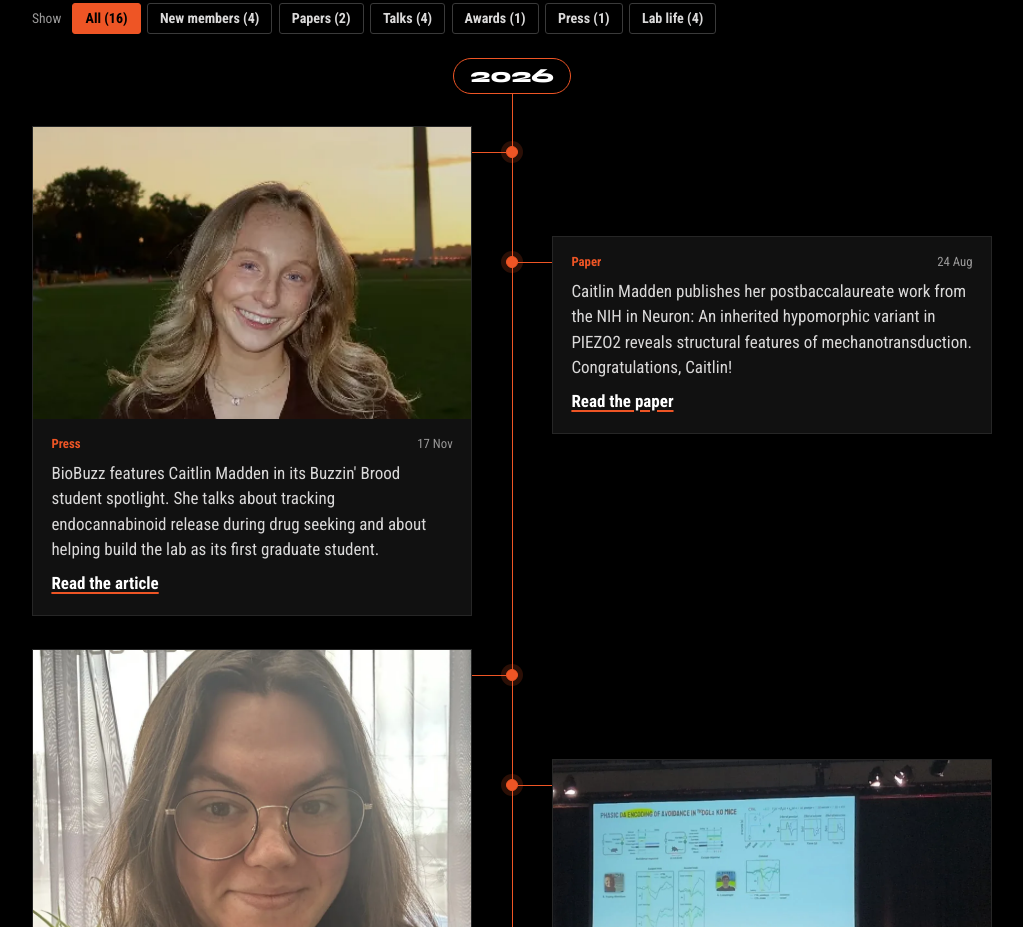
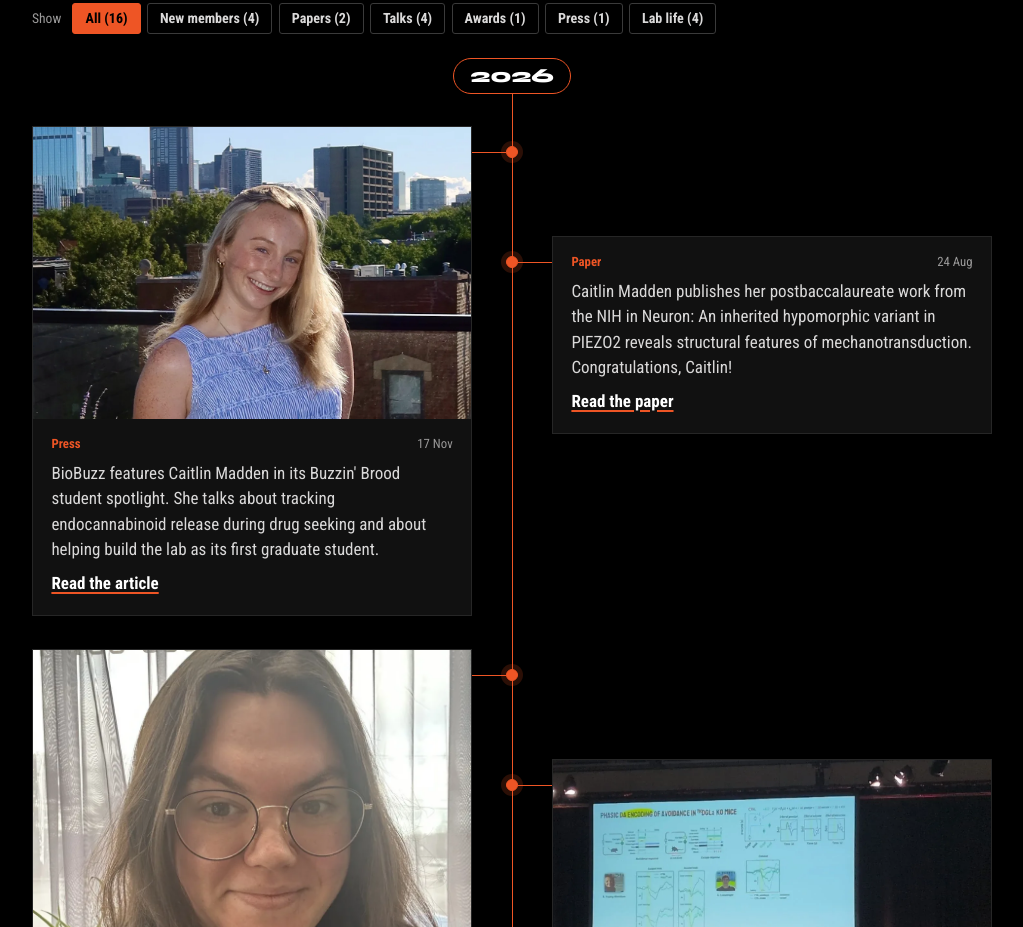
Before and after one commit to LujanLab/lujanlab.github.io, a plain HTML site: page news.html in a window 1280 px wide. Shown: the part 835-1762 px from the top of the page, without its empty margins (128-1151 px from the left). Drawn offline with Linux system fonts and the light colour scheme.

Commit message:
News: use the BioBuzz photo for Caitlin's spotlight
Co-Authored-By: Claude Opus 5.5 <noreply@anthropic.com>
Claude-Session: https://claude.ai/code/session_012qZf19dizAFsgZ2vGdupHe

```diff
--- a/news.html
+++ b/news.html
@@ -39,7 +39,7 @@
 </header>
 <section style="padding-top:2.5rem"><div class="wrap"><div class="filters news-filters" role="group" aria-label="Filter news"><span class="label">Show</span><button class="btn" type="button" data-nfilter="all" aria-pressed="true">All (16)</button><button class="btn" type="button" data-nfilter="member" aria-pressed="false">New members (4)</button><button class="btn" type="button" data-nfilter="paper" aria-pressed="false">Papers (2)</button><button class="btn" type="button" data-nfilter="talk" aria-pressed="false">Talks (4)</button><button class="btn" type="button" data-nfilter="award" aria-pressed="false">Awards (1)</button><button class="btn" type="button" data-nfilter="press" aria-pressed="false">Press (1)</button><button class="btn" type="button" data-nfilter="lab" aria-pressed="false">Lab life (4)</button></div><div class="timeline news-tl" data-timeline=".nyear, .nitem"><span class="tl-fill" aria-hidden="true"></span><ol class="news-list">
       <li class="nyear" style="view-transition-name:y2026"><h2>2026</h2></li>
-      <li class="nitem" data-kind="press" style="view-transition-name:n0"><article class="ncard"><button type="button" class="media" data-zoom aria-label="Enlarge photo: Caitlin Madden on a lawn at sunset"><img src="assets/img/news/2026-04-caitlin.webp" alt="Caitlin Madden on a lawn at sunset" width="397" height="372" loading="lazy" decoding="async"></button><div class="nbody"><p class="nmeta"><span class="nkind">Press</span><time datetime="2026-11-17">17 Nov</time></p><p>BioBuzz features Caitlin Madden in its Buzzin&#x27; Brood student spotlight. She talks about tracking endocannabinoid release during drug seeking and about helping build the lab as its first graduate student.</p><a class="more" href="https://biobuzz.io/news/buzzin-brood-student-spotlight-caitlin-madden-neurobiology-phd-student-university-of-illinois-chicago/">Read the article</a></div></article></li>
+      <li class="nitem" data-kind="press" style="view-transition-name:n0"><article class="ncard"><button type="button" class="media" data-zoom aria-label="Enlarge photo: Caitlin Madden smiling on a rooftop with the Chicago skyline behind her"><img src="assets/img/news/2026-11-biobuzz-caitlin.webp" alt="Caitlin Madden smiling on a rooftop with the Chicago skyline behind her" width="1408" height="772" loading="lazy" decoding="async"></button><div class="nbody"><p class="nmeta"><span class="nkind">Press</span><time datetime="2026-11-17">17 Nov</time></p><p>BioBuzz features Caitlin Madden in its Buzzin&#x27; Brood student spotlight. She talks about tracking endocannabinoid release during drug seeking and about helping build the lab as its first graduate student.</p><a class="more" href="https://biobuzz.io/news/buzzin-brood-student-spotlight-caitlin-madden-neurobiology-phd-student-university-of-illinois-chicago/">Read the article</a></div></article></li>
       <li class="nitem" data-kind="paper" style="view-transition-name:n1"><article class="ncard"><div class="nbody"><p class="nmeta"><span class="nkind">Paper</span><time datetime="2026-08-24">24 Aug</time></p><p>Caitlin Madden publishes her postbaccalaureate work from the NIH in Neuron: An inherited hypomorphic variant in PIEZO2 reveals structural features of mechanotransduction. Congratulations, Caitlin!</p><a class="more" href="https://doi.org/10.1016/j.neuron.2026.07.030">Read the paper</a></div></article></li>
       <li class="nitem" data-kind="member" style="view-transition-name:n2"><article class="ncard"><button type="button" class="media" data-zoom aria-label="Enlarge photo: Grace Phillips"><img src="assets/img/people/grace-phillips.webp" alt="Grace Phillips" width="900" height="1200" loading="lazy" decoding="async"></button><div class="nbody"><p class="nmeta"><span class="nkind">New member</span><time datetime="2026-08">Aug</time></p><p>Grace Phillips joins the lab as a graduate student. Welcome, Grace!</p></div></article></li>
       <li class="nitem" data-kind="talk" style="view-transition-name:n3"><article class="ncard"><button type="button" class="media" data-zoom aria-label="Enlarge photo: Miguel presenting lab data on stage at the FENS meeting"><img src="assets/img/news/2026-07-fens.webp" alt="Miguel presenting lab data on stage at the FENS meeting" width="1599" height="899" loading="lazy" decoding="async"></button><div class="nbody"><p class="nmeta"><span class="nkind">Talk</span><time datetime="2026-07-09">9 Jul</time></p><p>Miguel presents some of the lab&#x27;s data at the FENS Forum. Thanks to Drs. Melis and García-Baos for the invitation.</p></div></article></li>
```
Also changed, not shown: assets/img/news/2026-11-biobuzz-caitlin.webp (added).
